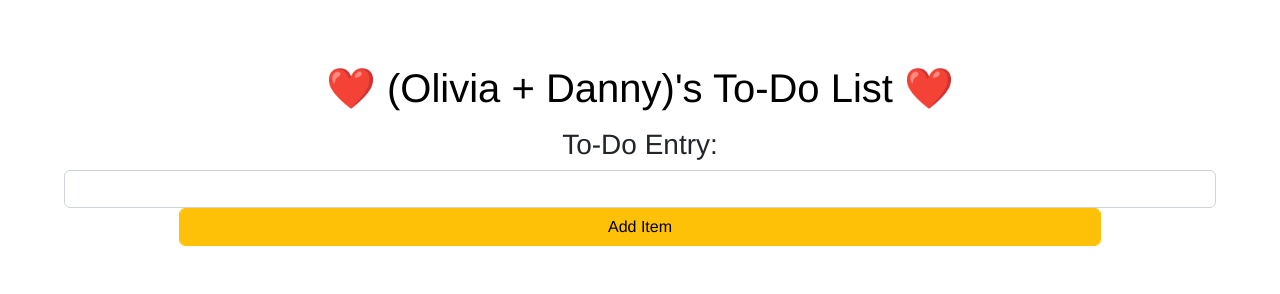
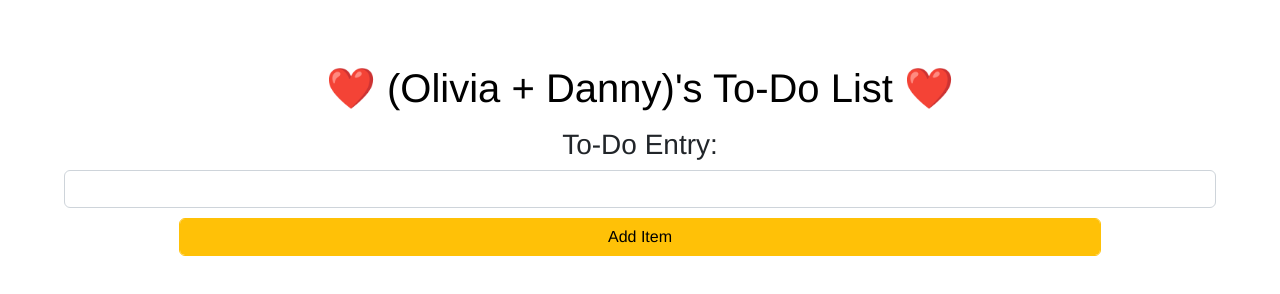
Before and after one commit to DaniBoie/mysqlToDo, a website: page public/index.html in a window 1280 px wide. Drawn offline with nearby package versions, Linux system fonts and the light colour scheme; no server answers.

Commit message:
finishing touches

```diff
--- a/public/style.css
+++ b/public/style.css
@@ -21,6 +21,7 @@ body {
 
 * {
   font-family: Helvetica;
+  font-weight: bold;
 }
 
 h1 {
@@ -34,6 +35,7 @@ h1 {
 
 #addItem{
   width: 80%;
+  margin-top: 10px;
 }
 
 .itemText {
@@ -43,5 +45,4 @@ h1 {
 
 .finish, .delete {
   width: 45%;
-
 }
--- a/server.js
+++ b/server.js
@@ -8,5 +8,4 @@ app.use(express.json())
 
 app.use(require('./routes'))
 
-
 app.listen(process.env.PORT || 3000)
```
